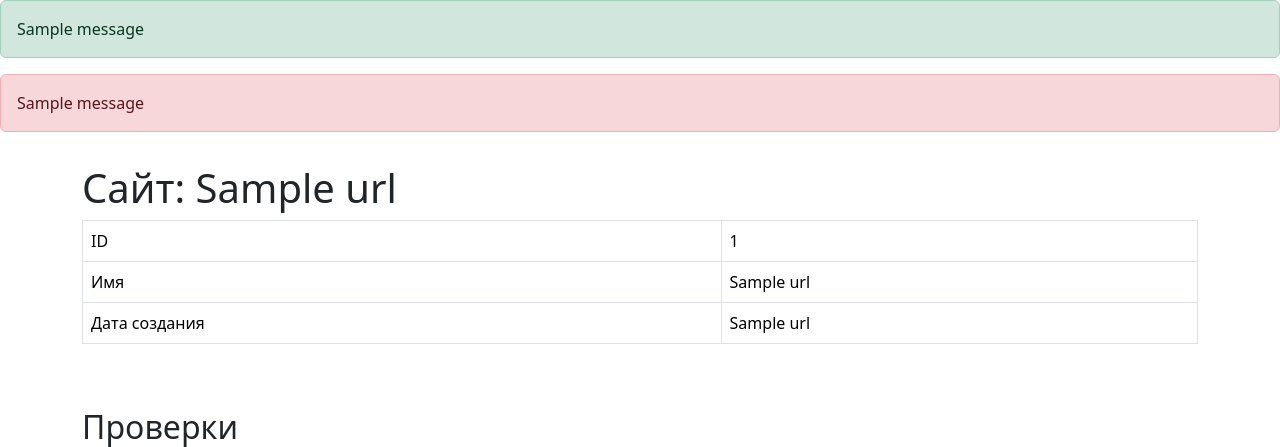
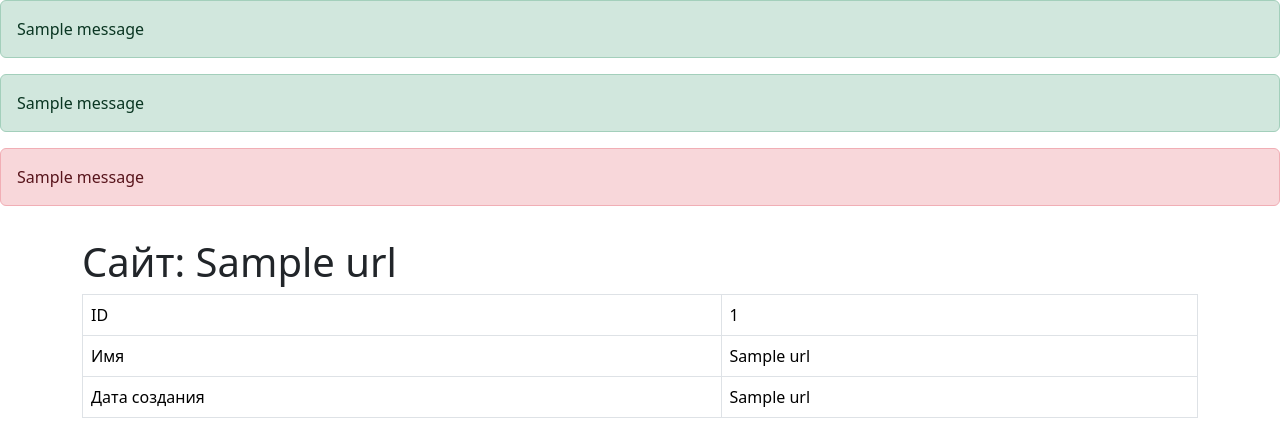
Before and after one commit to LeonidBabkin/SEO-Page-Analyzer-app, a Flask app: page /urls/1 in a window 1280 px wide. Shown: the part 56-503 px from the top of the page. Run offline with Flask 2, Linux system fonts and the light colour scheme; one stand-in notice (Sample message) is shown; a database or web service that is not in the repository returns one stand-in record (values such as "Sample title"); some libraries are stand-ins or nearby versions.

Commit message:
Update page_tables.html

```diff
--- a/page_analyzer/templates/page_tables.html
+++ b/page_analyzer/templates/page_tables.html
@@ -19,6 +19,14 @@
     </div>
   </nav>
     </header>
+
+    {% with messages = get_flashed_messages(category_filter=['notification']) %}
+      {% if messages %}
+        {% for message in messages %}
+	  <div class="alert alert-success"> {{ message }} </div>
+	{% endfor %}
+      {% endif %}
+    {% endwith %}
 
 
     {% with messages = get_flashed_messages(category_filter=['success']) %}
```
